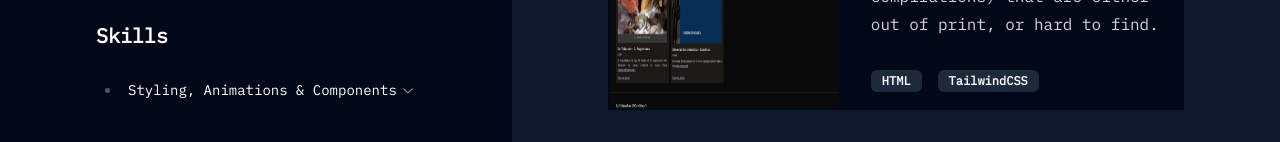
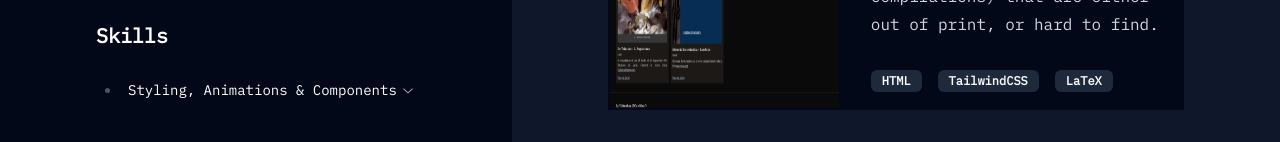
Before and after one commit to ACuteWoof/acutewoof.github.io, a Next.js app: page / in a window 1280 px wide. Shown: the part 264-406 px from the top of the page. Built offline with nearby package versions, Linux system fonts and the light colour scheme.

Commit message:
projects

```diff
--- a/app/data.ts
+++ b/app/data.ts
@@ -7,7 +7,7 @@ export const projects: ProjectInfo[] = [
       "Printing books (and compilations) that are either out of print, or hard to find.",
     link: "https://press.lewoof.xyz",
     image: "/images/press.png",
-    tags: ["HTML", "TailwindCSS"],
+    tags: ["HTML", "TailwindCSS", "LaTeX"],
   },
   {
     title: "Radiant Tools",
```
